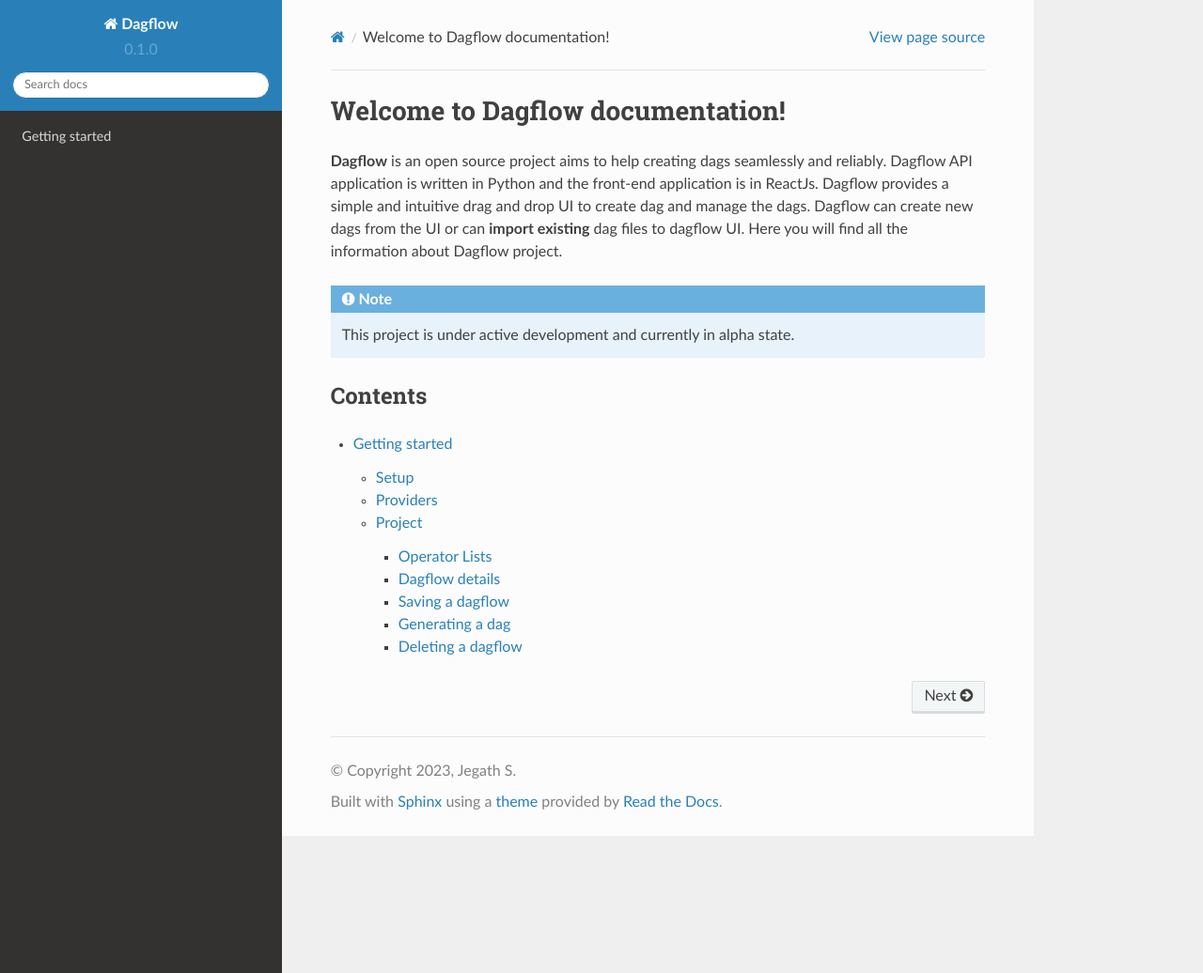
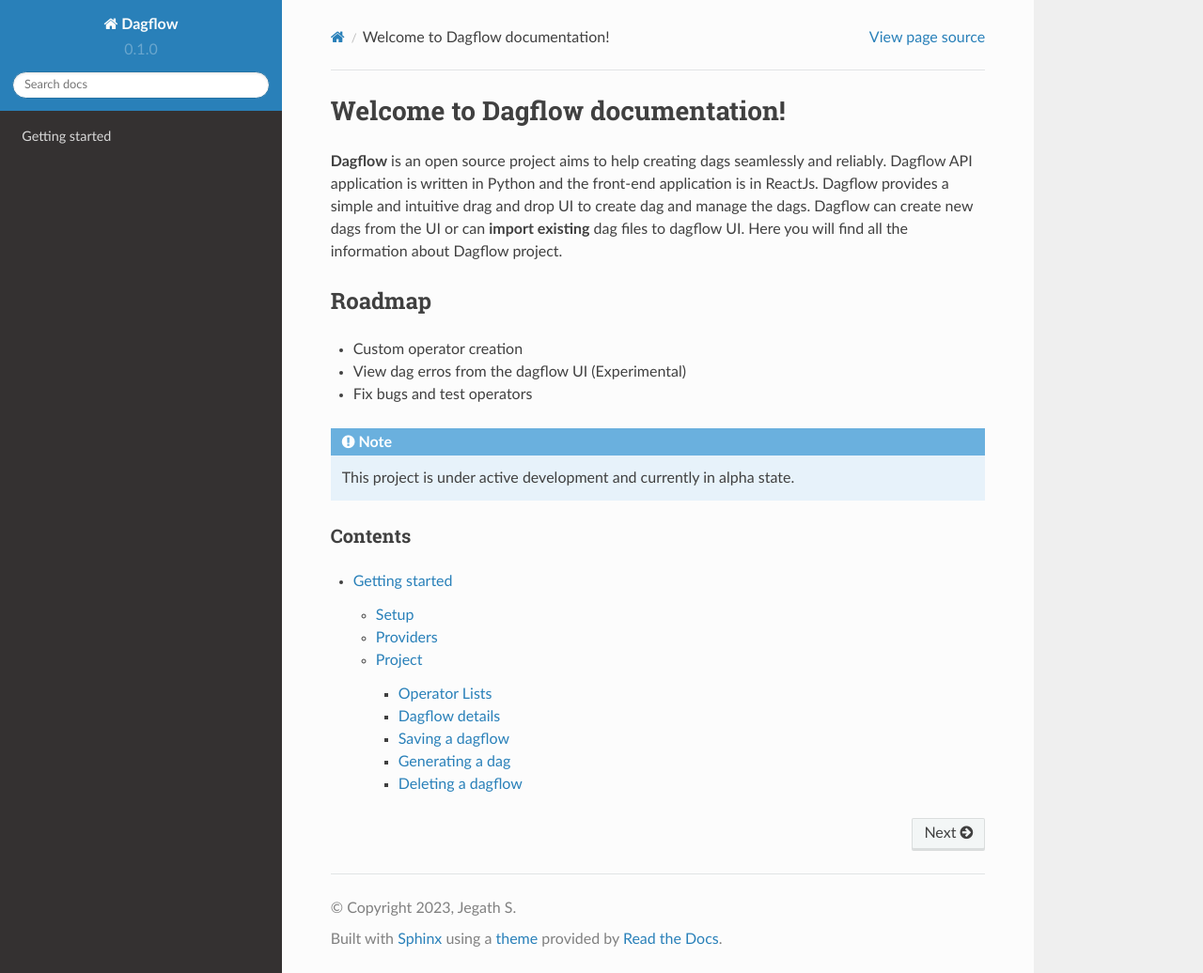
Before and after one commit to jegaths/dagflow, a Sphinx documentation site: the page built from docs/index.rst, in a window 1280 px wide and 1036 px high. Shown: the whole window at 94% size. Built offline with Sphinx 7.4.7 and the Read the Docs theme 2.0.0, drawn with Linux system fonts in a browser that asks for light colours; pages that are not in the unit, such as notebooks, are missing from menus.

Commit message:
added roadmap

```diff
--- a/docs/index.rst
+++ b/docs/index.rst
@@ -4,6 +4,15 @@
 **Dagflow** is an open source project aims to help creating dags seamlessly and reliably. Dagflow API application is written in Python
 and the front-end application is in ReactJs. Dagflow provides a simple and intuitive drag and drop UI to create dag and manage the dags. Dagflow can create new dags from the UI or can **import existing** dag files to dagflow UI.
 Here you will find all the information about Dagflow project.
+
+Roadmap
+^^^^^^^
+
+- Custom operator creation
+- View dag erros from the dagflow UI (Experimental)
+- Fix bugs and test operators
+
+
 
 .. note::
 
```
